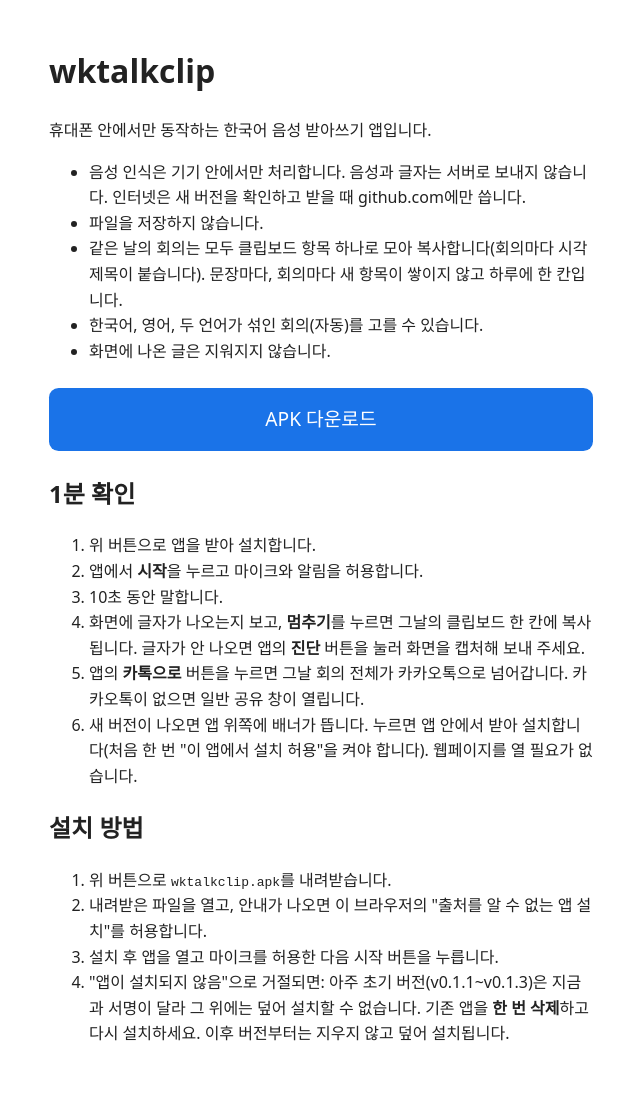
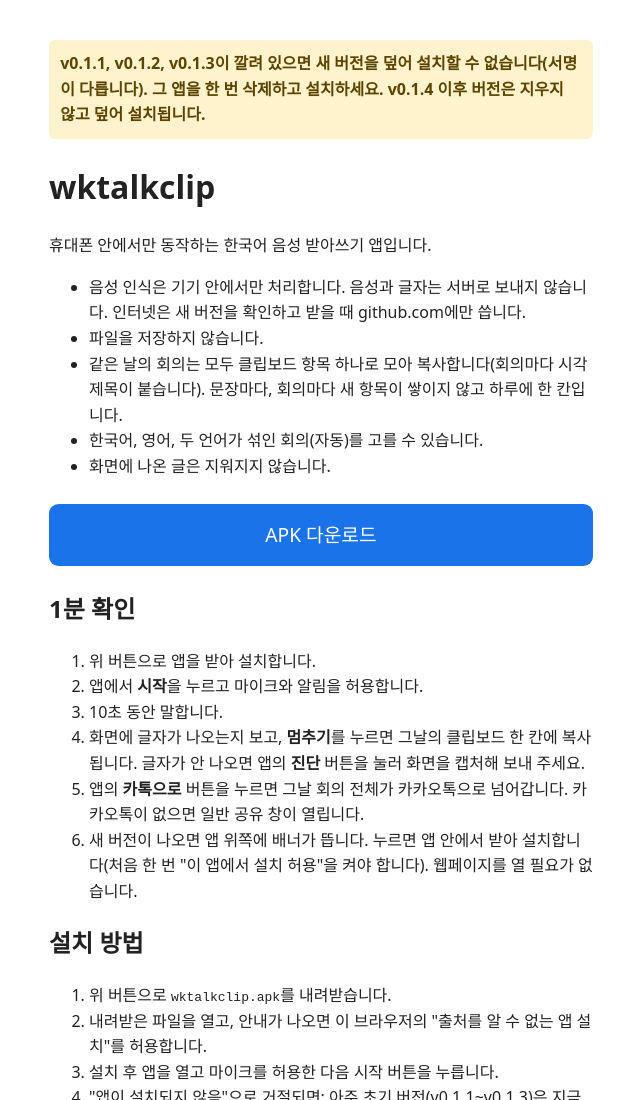
Before and after one commit to kiexpert/wktalkclip, a plain HTML site: page site/index.html in a window 1280 px wide. Shown: the top 1100 px of the page, without its empty margins (319-959 px from the left). Drawn offline with Linux system fonts and the light colour scheme.

Commit message:
Download page: the first line names the releases that cannot be updated (v0.1.1, v0.1.2, v0.1.3)

```diff
--- a/site/index.html
+++ b/site/index.html
@@ -11,6 +11,7 @@ a.btn{display:block;text-align:center;padding:1rem;margin:1.5rem 0;border-radius
 </style>
 </head>
 <body>
+<p id="oldnote" style="background:#fff3cd;color:#5c4400;padding:.7rem;border-radius:.4rem;font-weight:bold">v0.1.1, v0.1.2, v0.1.3이 깔려 있으면 새 버전을 덮어 설치할 수 없습니다(서명이 다릅니다). 그 앱을 한 번 삭제하고 설치하세요. v0.1.4 이후 버전은 지우지 않고 덮어 설치됩니다.</p>
 <h1>wktalkclip</h1>
 <p>휴대폰 안에서만 동작하는 한국어 음성 받아쓰기 앱입니다.</p>
 <ul>
```
